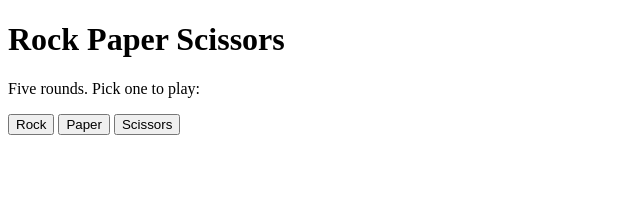
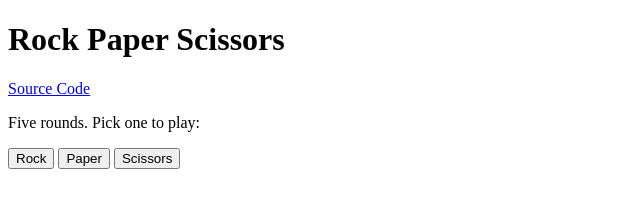
Before and after one commit to alexcorremans/rock-paper-scissors, a plain HTML site: page index.html in a window 1280 px wide. Shown: the whole page, without its empty margins (0-640 px from the left). Drawn offline with Linux system fonts and the light colour scheme.

Commit message:
rename main file

```diff
--- a/rps.html
+++ b/index.html
@@ -6,6 +6,7 @@
   </head>
   <body>
     <h1>Rock Paper Scissors</h1>
+    <p><a href="https://github.com/alexcorremans/rock-paper-scissors" target="_blank" rel="noopener">Source Code</a></p>
     <p>Five rounds. Pick one to play:</p>
     <button id="rock">Rock</button>
     <button id="paper">Paper</button>
```
